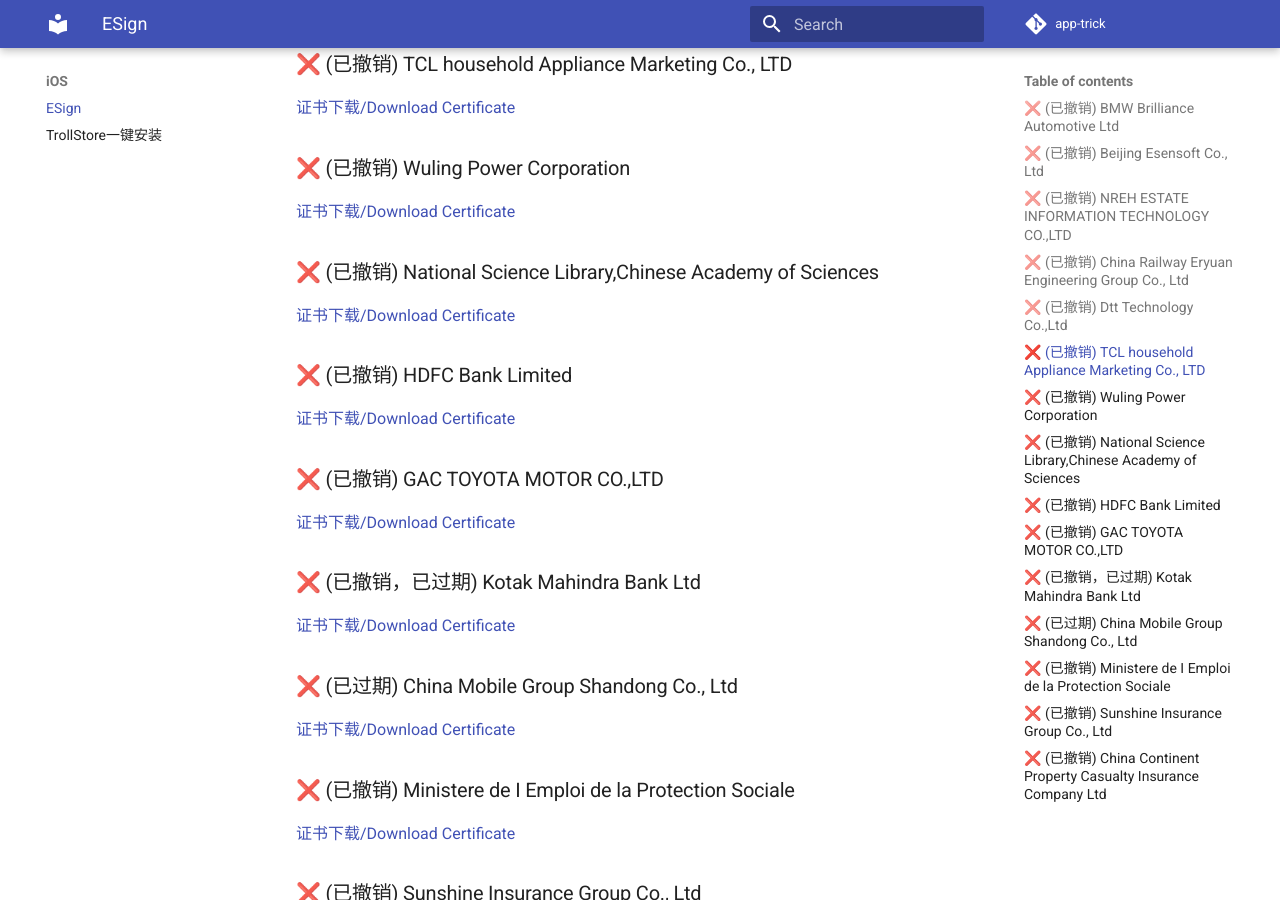
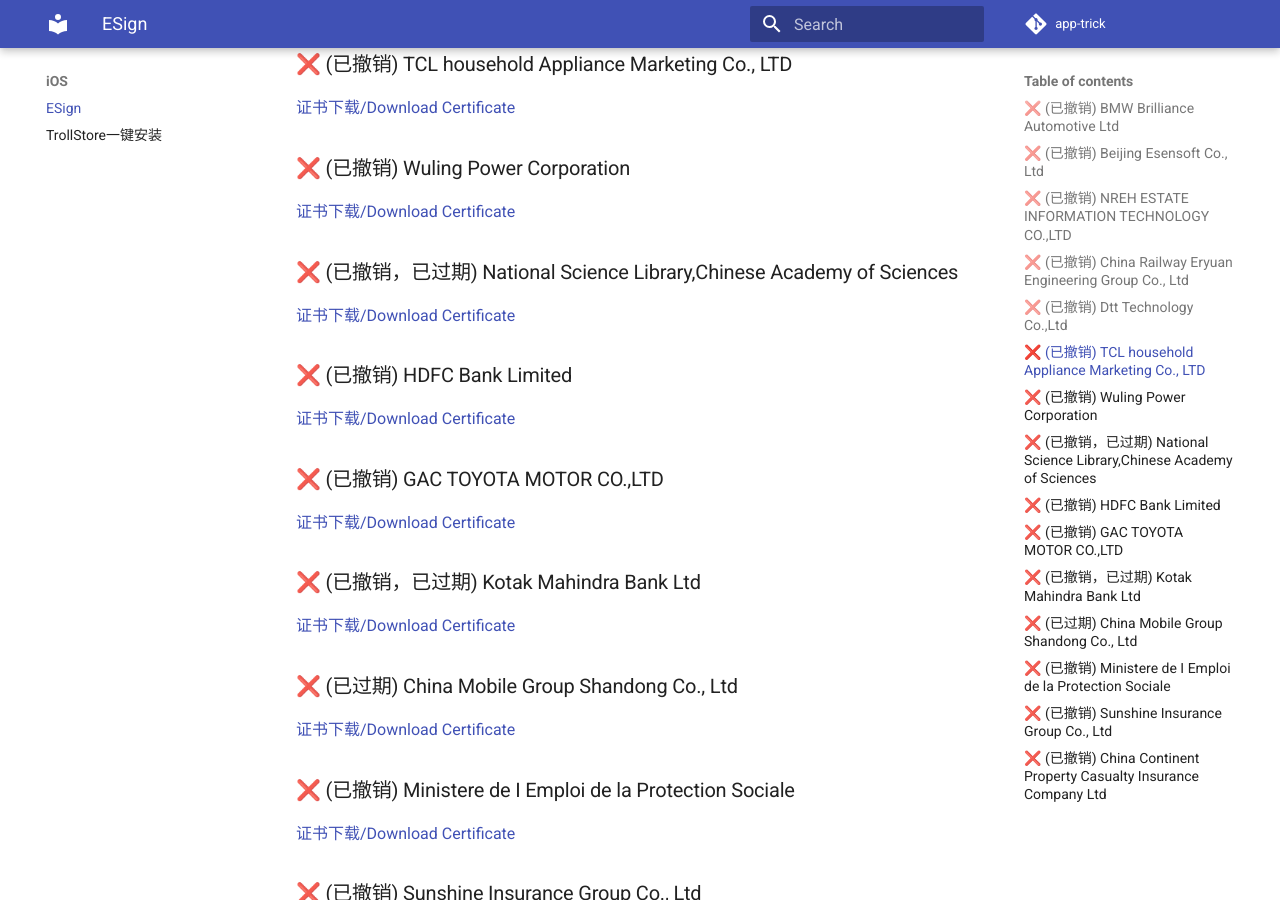
Before and after one commit to app-trick/app-trick.github.io, an MkDocs documentation site: the page built from docs/iOS/Esign.md, in a window 1280 px wide and 900 px high, scrolled down 863 px. Built offline with MkDocs 1.6.1 and Material for MkDocs 9.7.7, drawn with Linux system fonts in a browser that asks for light colours; comment, search, counter and statistics services are not loaded.

Commit message:
Esign Repo Update

```diff
--- a/docs/iOS/Esign.md
+++ b/docs/iOS/Esign.md
@@ -22,7 +22,7 @@
 [证书下载/Download Certificate](/iOS/cert/TCL%20household%20Appliance%20Marketing%20Co.%2C%20LTD.zip)
 ### ❌ (已撤销) Wuling Power Corporation
 [证书下载/Download Certificate](/iOS/cert/Wuling%20Power%20Corporation.zip)
-### ❌ (已撤销) National Science Library,Chinese Academy  of Sciences
+### ❌ (已撤销，已过期) National Science Library,Chinese Academy  of Sciences
 [证书下载/Download Certificate](/iOS/cert/National%20Science%20Library%2CChinese%20Academy%20%20of%20Sciences.zip)
 ### ❌ (已撤销) HDFC Bank Limited
 [证书下载/Download Certificate](/iOS/cert/HDFC%20Bank%20Limited.zip)
```
